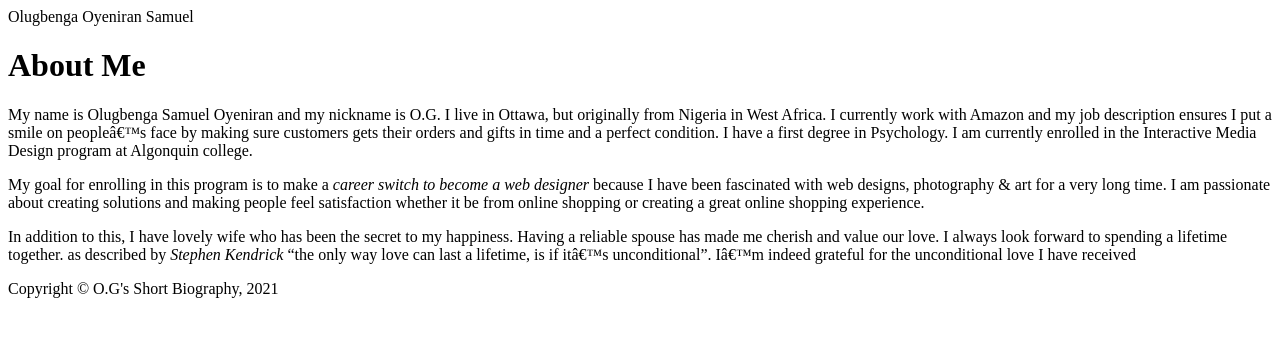
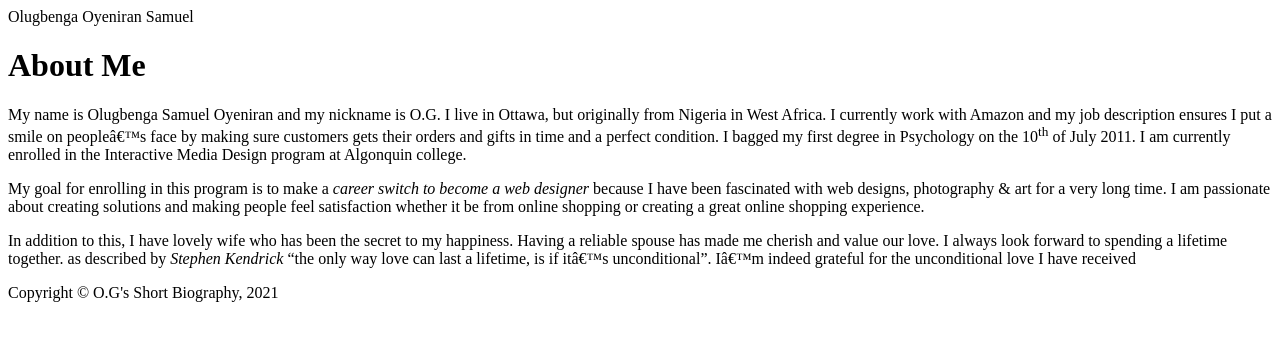
Before and after one commit to oyen0002/oyen0002.github.io, a plain HTML site: page html-assignment/index.html in a window 1280 px wide. Drawn offline with Linux system fonts and the light colour scheme.

Commit message:
Updated Assignment

```diff
--- a/html-assignment/index.html
+++ b/html-assignment/index.html
@@ -17,7 +17,8 @@
             <p> My name is Olugbenga Samuel Oyeniran and my nickname is O.G. I live in Ottawa, but originally from
                 Nigeria in West Africa. I currently work with Amazon and my job description ensures I put a smile on
                 people’s face by making sure customers gets their orders and gifts in time and a perfect condition. I
-                have a first degree in Psychology. I am currently enrolled in the Interactive Media Design program at
+                bagged my first degree in Psychology on the 10<sup>th</sup> of July 2011. I am currently enrolled in the
+                Interactive Media Design program at
                 Algonquin college.</p>
             <p> My goal for enrolling in this program is to make a <em>career switch to become a web designer</em>
                 because I have been fascinated with web designs, photography & art for a very long time. I am passionate
```
